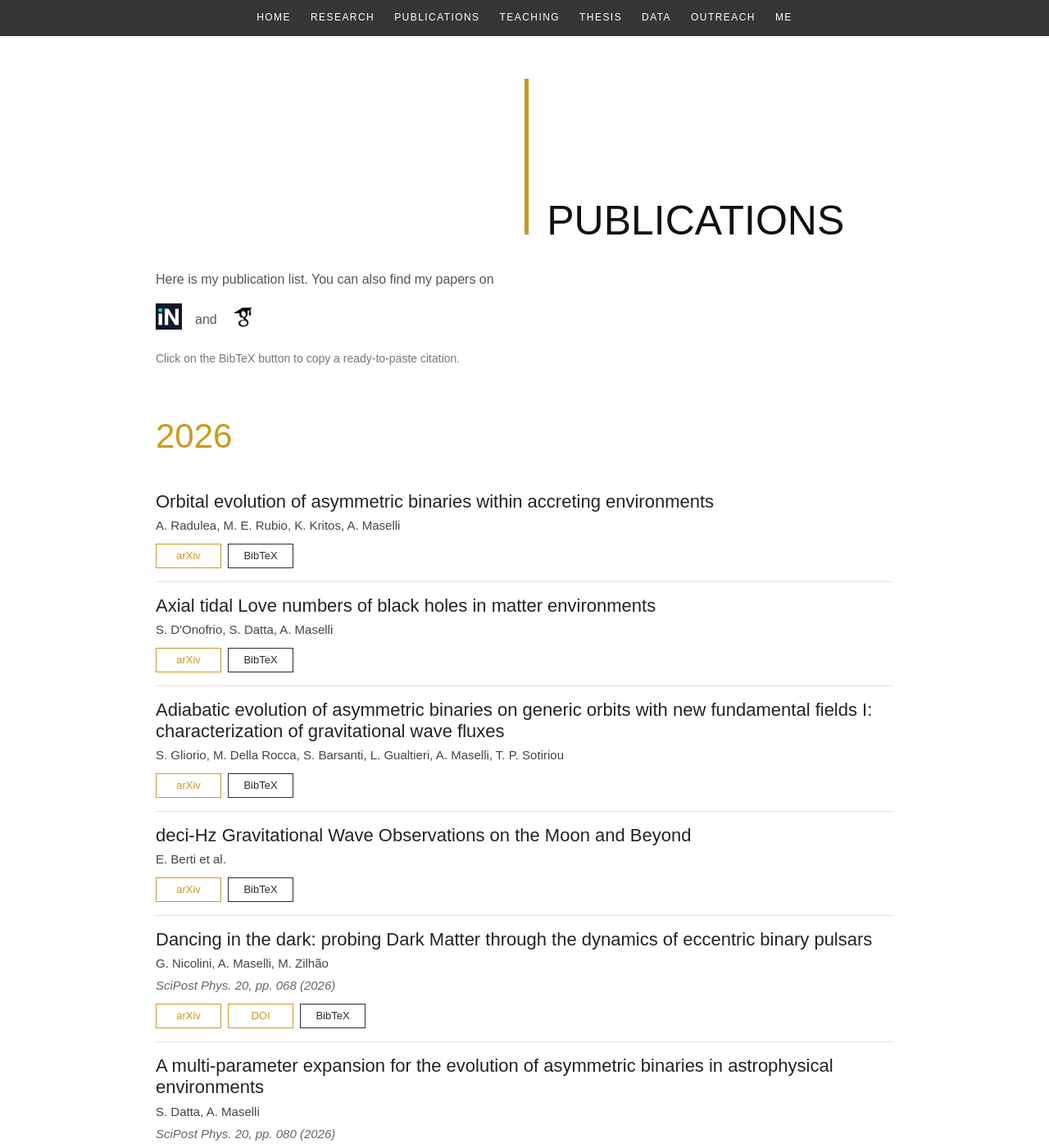
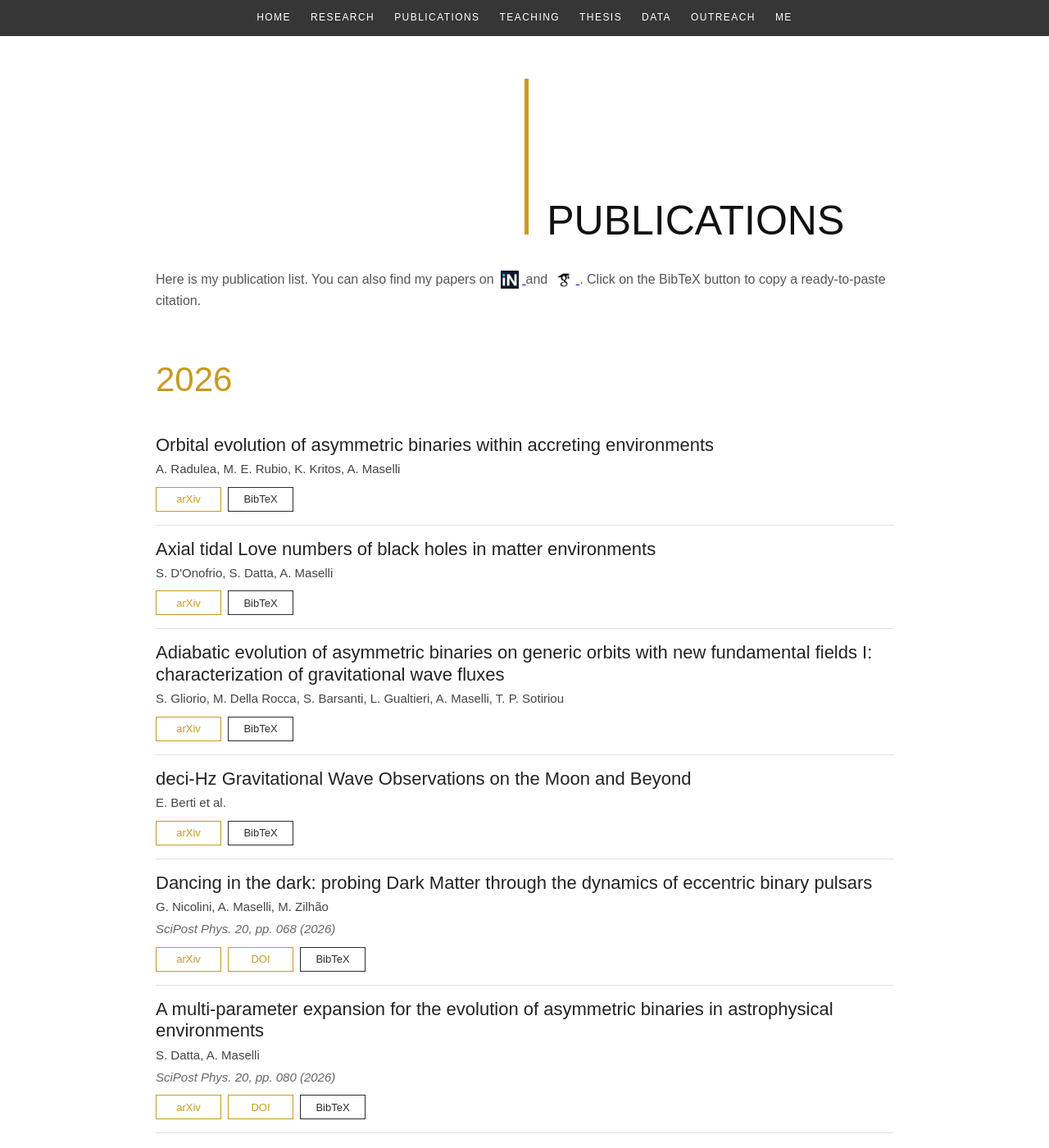
Before and after one commit to masellia/andreamaselli.github.io, a Jekyll site: the page built from pages/publications.md, in a window 1280 px wide and 1400 px high. Shown: the whole window at 82% size. Built offline with Jekyll 4.4.1, drawn with Linux system fonts in a browser that asks for light colours; some web fonts are replaced.

Commit message:
new pubs

```diff
--- a/assets/css/main.css
+++ b/assets/css/main.css
@@ -490,11 +490,21 @@ body {
 
 .publications-intro {
   width: min(900px, 86vw);
-  margin: -2rem auto 2.5rem auto;
+  margin: -2rem auto 2rem auto;
 
   font-family: "DINLight", sans-serif;
   font-size: 16px;
   color: #555555;
+}
+
+.inline-icon {
+  width: 22px;
+  height: 22px;
+
+  vertical-align: middle;
+
+  margin-left: 0.25rem;
+  margin-right: 0.25rem;
 }
 
 .publications-links {
--- a/pages/publications.md
+++ b/pages/publications.md
@@ -16,23 +16,21 @@ permalink: /publications/
 
   <p>
     Here is my publication list. You can also find my papers on
-  </p>
-
-  <div class="publications-links">
 
     <a href="https://inspirehep.net/authors/1189872" target="_blank">
-      <img src="{{ '/assets/img/inspire.jpg' | relative_url }}" alt="INSPIRE">
+      <img class="inline-icon"
+           src="{{ '/assets/img/inspire.jpg' | relative_url }}"
+           alt="INSPIRE">
     </a>
 
-    <span class="pubs-and">and</span>
+    and
 
     <a href="https://scholar.google.com/citations?user=fUBWIzgAAAAJ&hl=en" target="_blank">
-      <img src="{{ '/assets/img/google-scholar.png' | relative_url }}" alt="Google Scholar">
-    </a>
+      <img class="inline-icon"
+           src="{{ '/assets/img/google-scholar.png' | relative_url }}"
+           alt="Google Scholar">
+    </a>.
 
-  </div>
-
-  <p class="publications-note">
     Click on the BibTeX button to copy a ready-to-paste citation.
   </p>
 
```
